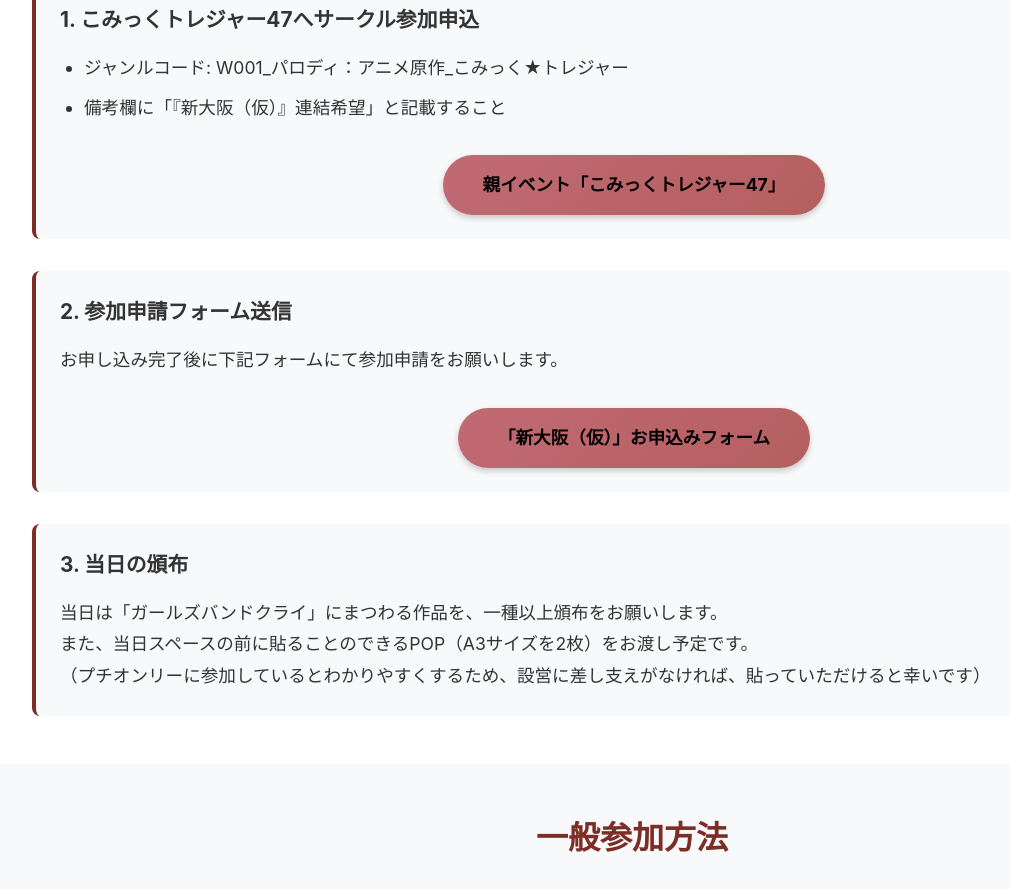
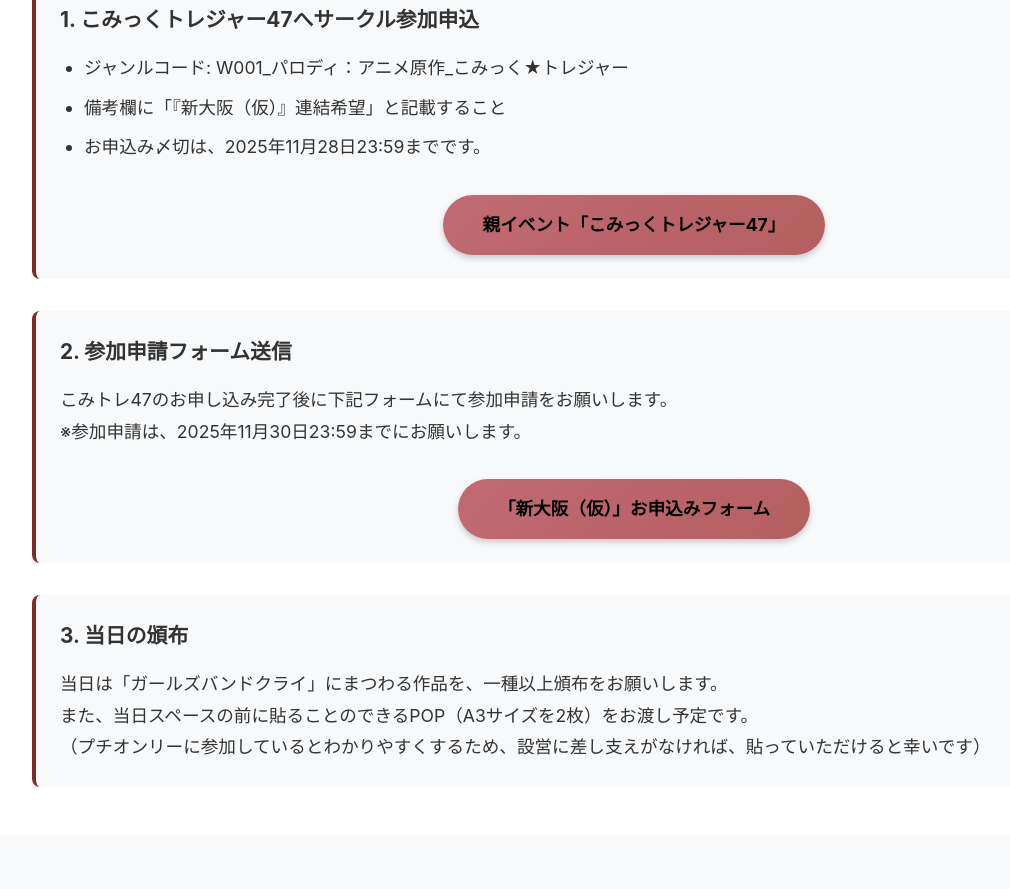
Before and after one commit to aikoikom/gbc_shinoosaka, a Next.js app: page / in a window 1280 px wide. Shown: the part 1200-2089 px from the top of the page, without its empty margins (8-1018 px from the left). Built offline with nearby package versions, Linux system fonts and the light colour scheme.

Commit message:
Update CircleParticipation.tsx

```diff
--- a/components/CircleParticipation/CircleParticipation.tsx
+++ b/components/CircleParticipation/CircleParticipation.tsx
@@ -11,6 +11,7 @@ export default function CircleParticipation() {
             <ul className={styles.stepList}>
               <li>ジャンルコード: W001_パロディ：アニメ原作_こみっく★トレジャー</li>
               <li>備考欄に「『新大阪（仮）』連結希望」と記載すること</li>
+              <li>お申込み〆切は、2025年11月28日23:59までです。</li>
             </ul>
                       <div className={styles.buttonarea}>
            <p className={styles.button}>
@@ -21,7 +22,8 @@ export default function CircleParticipation() {
           </div>
           <div className={styles.step}>
             <h3 className={styles.stepTitle}>2. 参加申請フォーム送信</h3>
-            <p>お申し込み完了後に下記フォームにて参加申請をお願いします。</p>
+            <p>こみトレ47のお申し込み完了後に下記フォームにて参加申請をお願いします。</p>
+            <p>※参加申請は、2025年11月30日23:59までにお願いします。</p>
                       <div className={styles.buttonarea}>
            <p className={styles.button}>
              <a href="https://docs.google.com/forms/d/e/1FAIpQLSfZurn-tWdMHxN5c61e96gXfx313cVc_V1d1JGKy9X-mr1nMA/viewform?usp=header" target="_blank">
```
